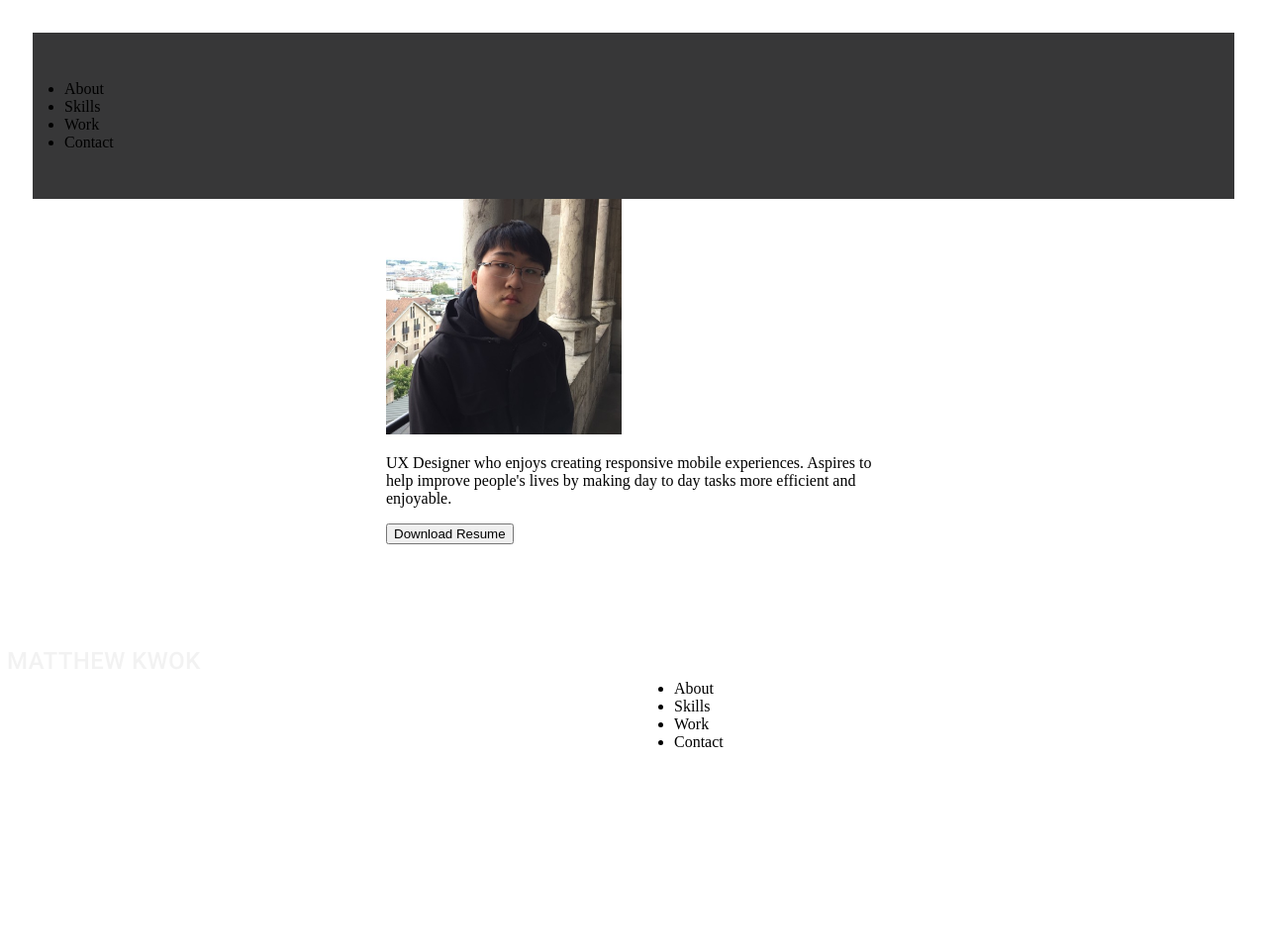
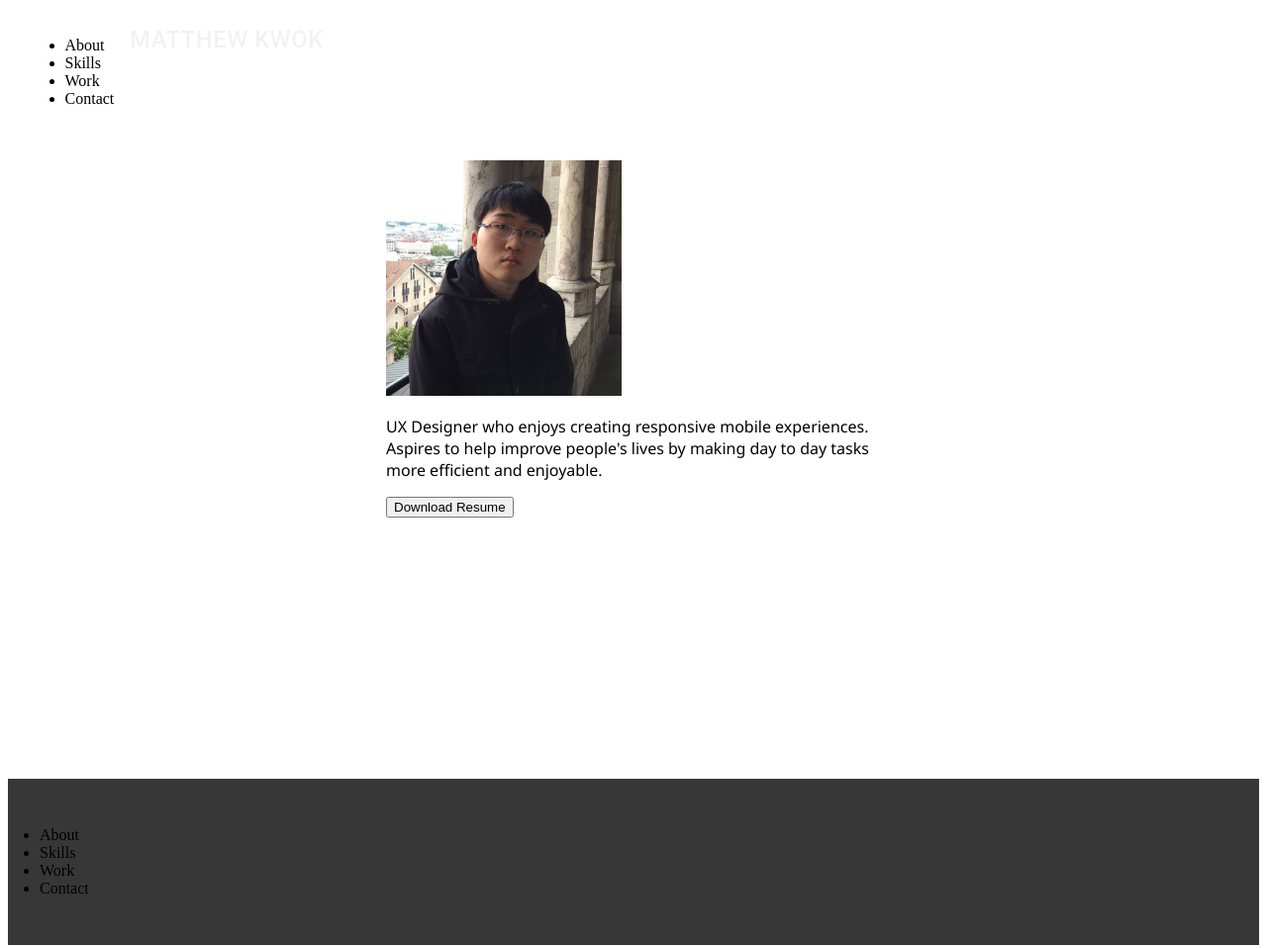
Before and after one commit to guannan-kwok/HTML-Layout, a plain HTML site: page index.html in a window 1280 px wide. Shown: the whole page at 99% size. Before the commit the page ends 800 px from the top, so only its background shows below. Drawn offline with Linux system fonts and the light colour scheme; files that its build step writes are made by us from their sources.

Commit message:
updated the css

```diff
--- a/css/style.css
+++ b/css/style.css
@@ -9,7 +9,7 @@
     text-align: center;
 }
 
-nav{
+.navigation{
     width:73%;
     padding:1%;
 }
@@ -39,3 +39,7 @@ footer ul{
     vertical-align: top;
     padding:1em;
 }
+
+p{
+    font-family: 'Segoe UI', Tahoma, Geneva, Verdana, sans-serif;
+}
--- a/index.html
+++ b/index.html
@@ -2,36 +2,39 @@
 
 <html>
     <head>
-        <link rel="stylesheet" href="style.css">
+        <link href="/css/style.css" rel="stylesheet">
+         <title></title>
+
+
+    </head>
+    <body>
+        <header class="navigation">
+            <nav class="inline-block">
+                <ul>
+                    <li> About</li>
+                    <li> Skills</li>
+                    <li> Work</li>
+                    <li> Contact</li>
+                </ul>
+            </nav>
+            <div class="inline-block logo">
+                <img src="Images/Matthew Kwok.png" alt="Matthew Kwok Logo">
+            </div>
+        </header>
         <section class="heroImg">
-            <footer>
-                <ul>
-                    <li>About</li>
-                    <li>Skills</li>
-                    <li>Work</li>
-                    <li>Contact</li>
-                </ul>
-            </footer>
             <div class="content">
                 <img src="Images/T01QPS3RCMP-U01R1A6L1L4-f7271cb982be-512 1.png" alt="Profile">
                 <p>UX Designer who enjoys creating responsive mobile experiences. Aspires to help improve people's lives by making day to day tasks more efficient and enjoyable.</p>
                 <button> Download Resume</button>
             </div>
         </section>
-        <title></title>
-    </head>
-    <body>
-        <header class="navigation"></header>
-        <div class="inline-block" class="logo">
-            <img src="Images/Matthew Kwok.png" alt="Matthew Kwok Logo">
-        </div>
-        <nav class="inline-block">
+        <footer>
             <ul>
-                <li> About</li>
-                <li> Skills</li>
-                <li> Work</li>
-                <li> Contact</li>
+                <li>About</li>
+                <li>Skills</li>
+                <li>Work</li>
+                <li>Contact</li>
             </ul>
-        </nav>
+        </footer>
     </body>
 </html>
```
